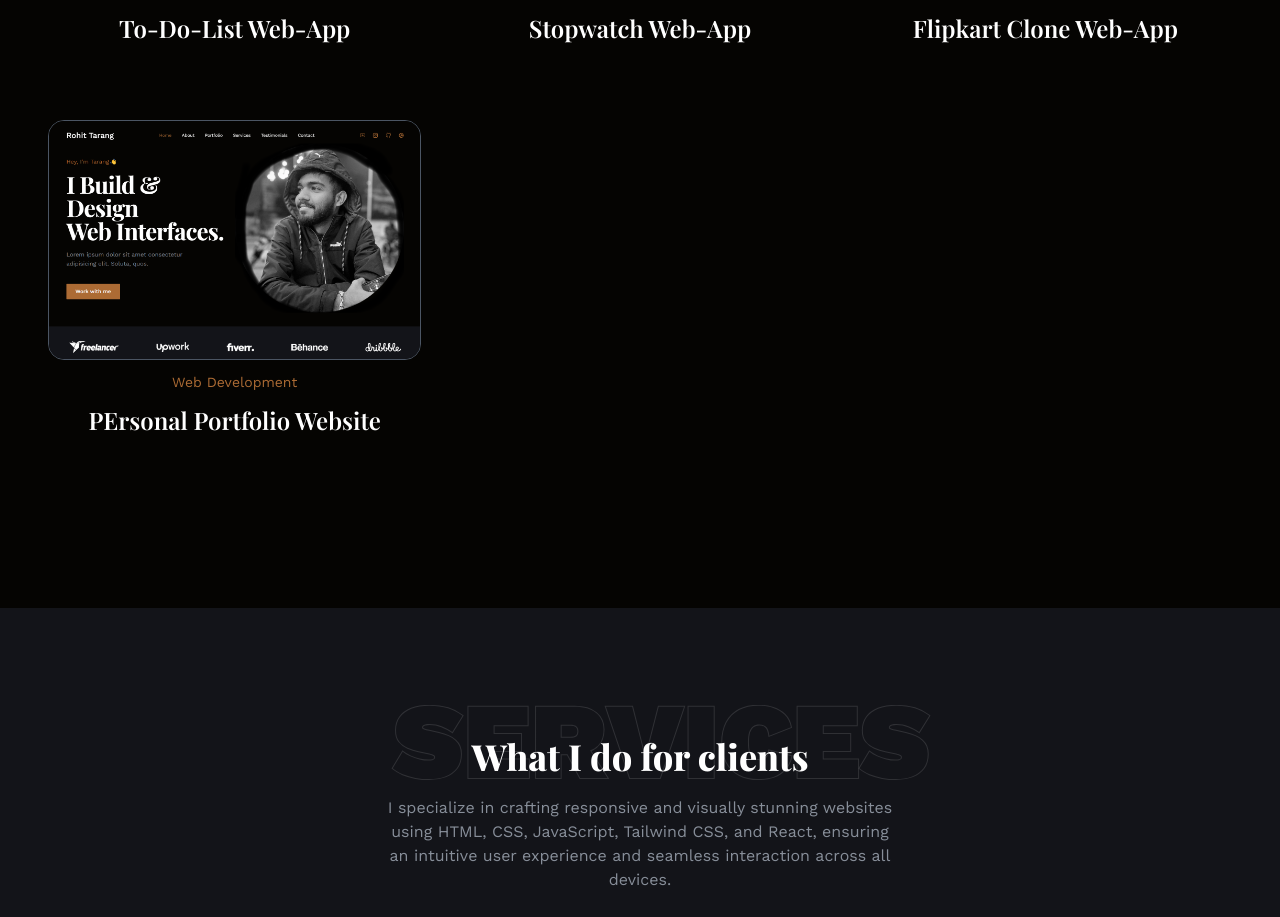
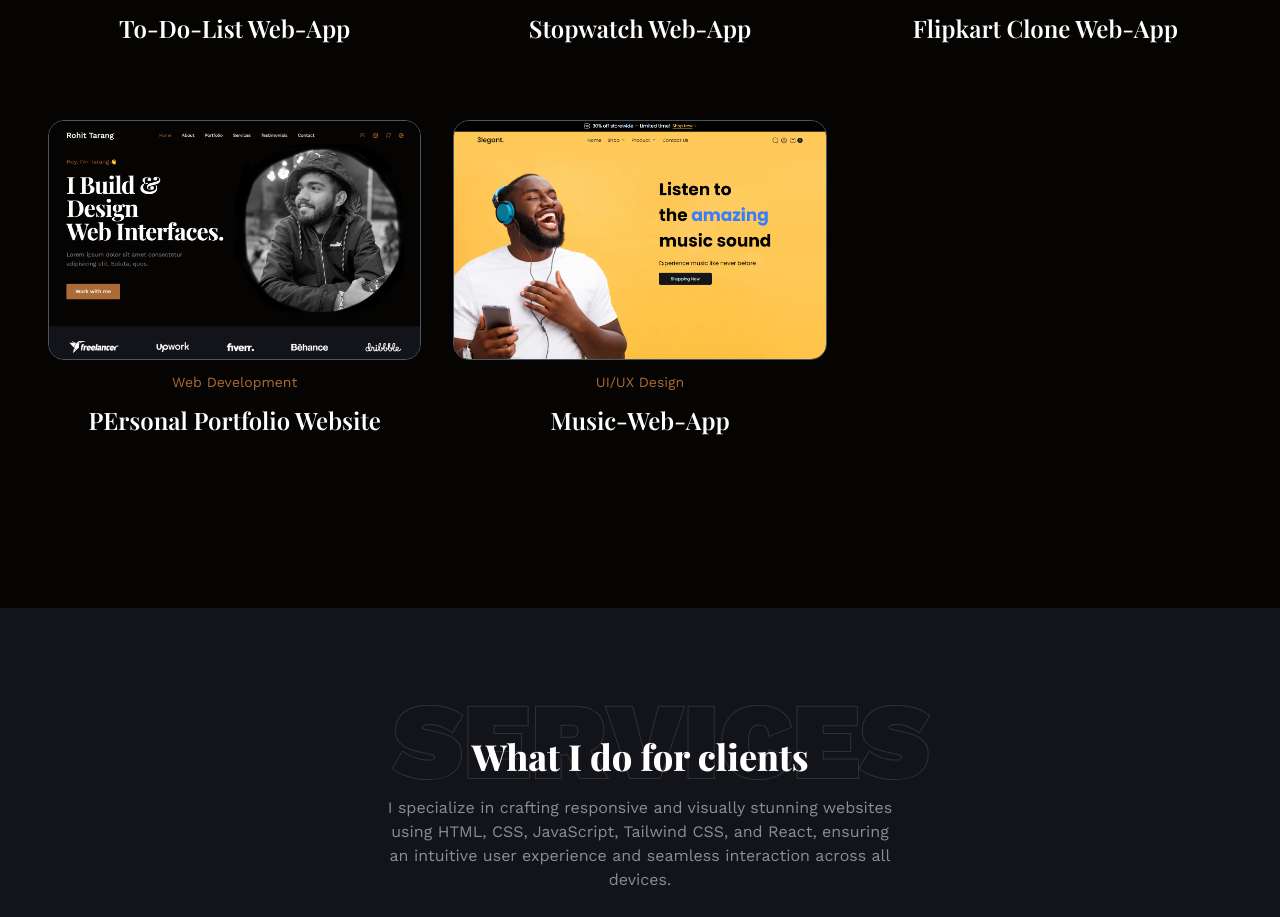
Before and after one commit to RohitTarangR/react-portfolio, a React (Create React App) app: page / in a window 1280 px wide. Shown: the part 2920-3837 px from the top of the page. Built offline with nearby package versions, Linux system fonts and the light colour scheme; a web font is replaced by a local one.

Commit message:
project-add

```diff
--- a/src/components/Brands.js
+++ b/src/components/Brands.js
@@ -10,7 +10,6 @@ const Brands = () => {
                 return (
                     <div key={index}>
                         <a href={brands.href} target='_me'>
-
                         <img src={brands.img} alt="" />
                         </a>
                     </div>
--- a/src/data.js
+++ b/src/data.js
@@ -27,6 +27,8 @@ import Project4 from './assets/img/projects/p3_todo_list.png';
 import Project5 from './assets/img/projects/p5_stopwatch.png';
 import Project6 from './assets/img/projects/p6_flipkart_clone.png';
 import Project7 from './assets/img/projects/p7_portfolio.png';
+import Project8 from './assets/img/projects/p8_music-wep-app.png';
+
 
 // skills images
 import SkillImg1 from './assets/img/skills/html5.png';
@@ -159,6 +161,12 @@ export const projectsData = [
     name: "PErsonal Portfolio Website",
     category: "Web development",
   },
+  {
+    id: "8",
+    image: Project8,
+    name: "Music-Web-App",
+    category: "UI/UX design",
+  },
 ];
 
 // projects
```
Also changed, not shown: src/assets/img/projects/p8_music-wep-app.png (added).
